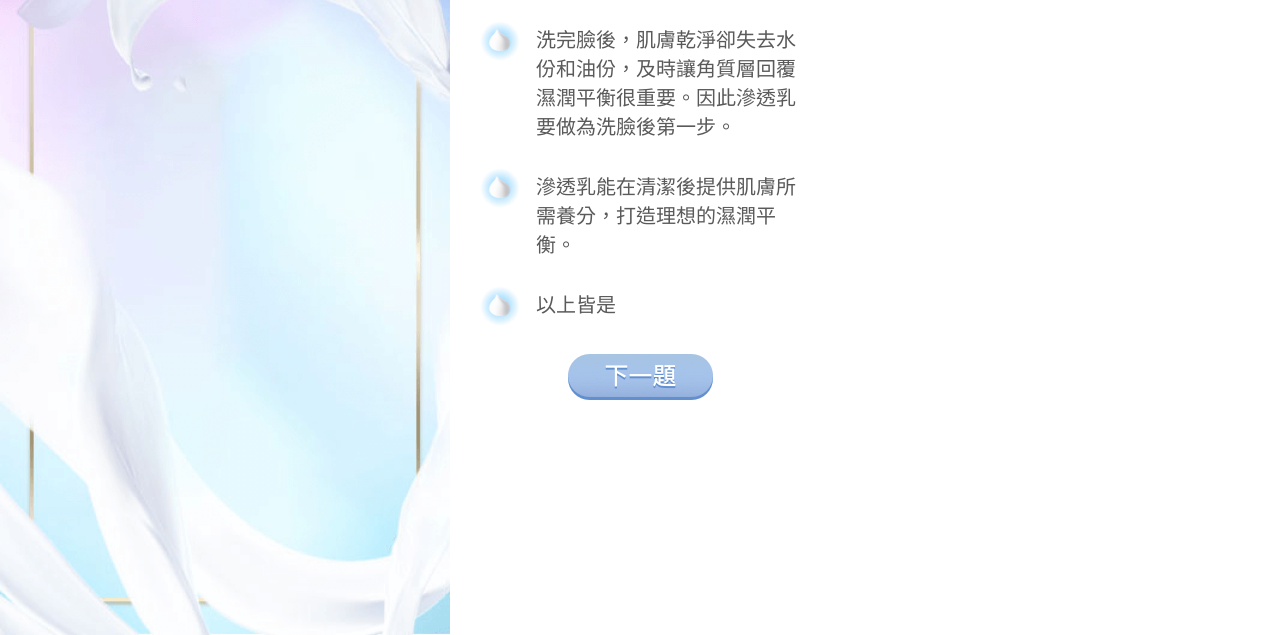
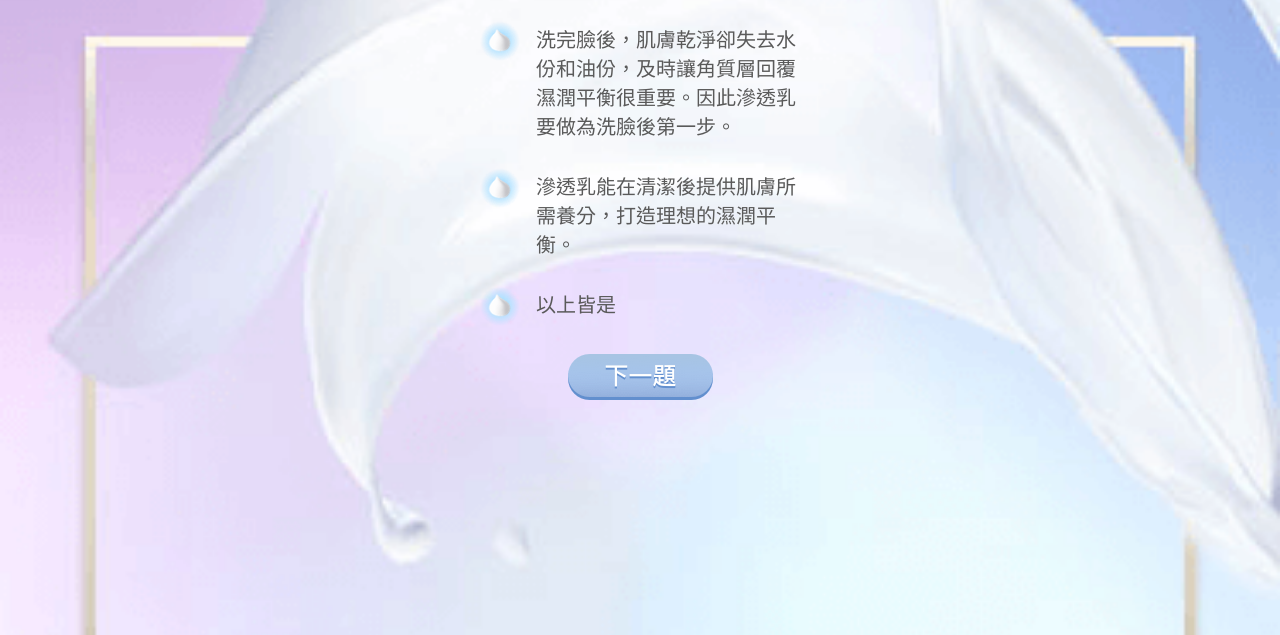
Before and after one commit to crazyms520/alibion, a plain HTML site: page qa01.html in a window 1280 px wide. Shown: the part 165-800 px from the top of the page. Drawn offline with Linux system fonts and the light colour scheme.

Commit message:
fix qa_bg size

```diff
--- a/scss/public.scss
+++ b/scss/public.scss
@@ -71,9 +71,9 @@ body {
 }
 
 .s-box-2 {
-	background-image: url(../img/qa_bg@2x.png);
+	background-image: url(../img/qa_bg.png);
 	background-repeat: no-repeat;
-	background-size: contain;
+	background-size: cover;
 	height: 100vh;
 }
 
```
Also changed, not shown: css/public.css.
